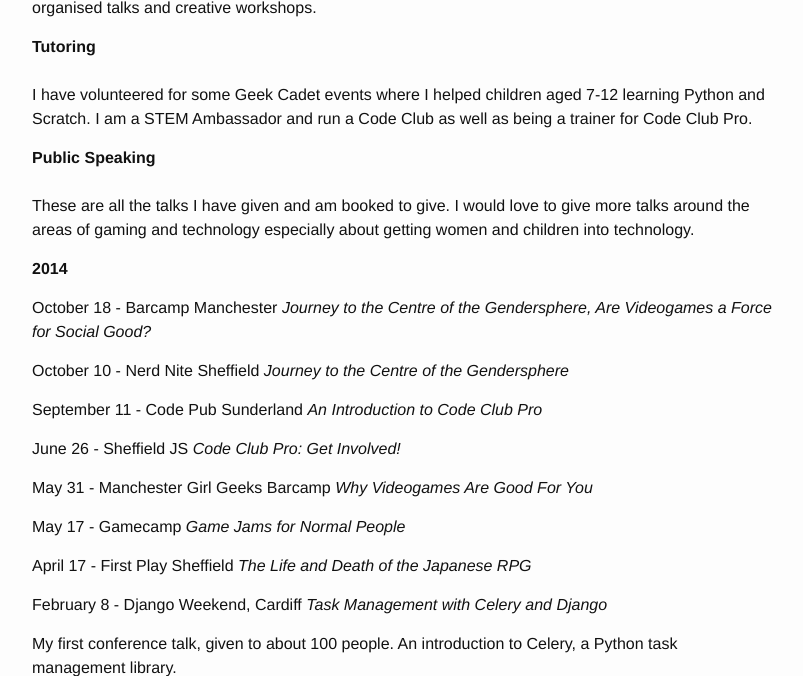
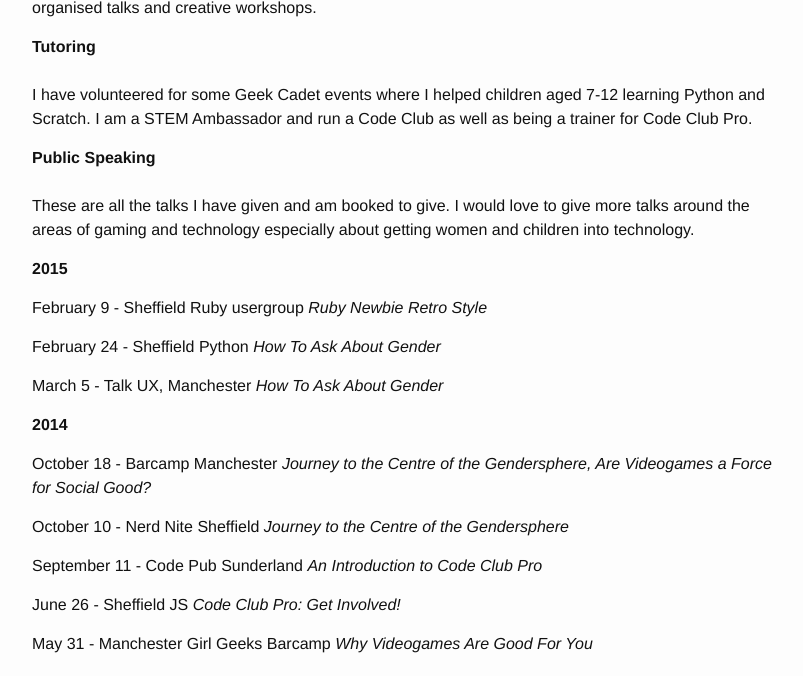
Before and after one commit to kitation/kitation.github.io, a Jekyll site: the page built from gist/index.markdown, in a window 1280 px wide and 900 px high, scrolled down 331 px, cut to the strip 0-676 px from the top of the window. Shown: the whole strip, without its empty margins (238-1041 px from the left). Built offline with Jekyll 4.4.1, drawn with Linux system fonts in a browser that asks for light colours.

Commit message:
Add 2015 speaking events

```diff
--- a/gist/index.markdown
+++ b/gist/index.markdown
@@ -38,6 +38,10 @@
 <p><strong>Public Speaking<br />
 </strong><br />
 These are all the talks I have given and am booked to give. I would love to give more talks around the areas of gaming and technology especially about getting women and children into technology.</p>
+<p><strong>2015</strong></p>
+<p>February 9 - Sheffield Ruby usergroup <em>Ruby Newbie Retro Style</em></p>
+<p>February 24 - Sheffield Python <em>How To Ask About Gender</em></p>
+<p>March 5 - Talk UX, Manchester <em>How To Ask About Gender</em></p>
 <p><strong>2014</strong></p>
 <p>October 18 - Barcamp Manchester <em>Journey to the Centre of the Gendersphere, Are Videogames a Force for Social Good?</em></p>
 <p>October 10 - Nerd Nite Sheffield <em>Journey to the Centre of the Gendersphere</em></p>
```
